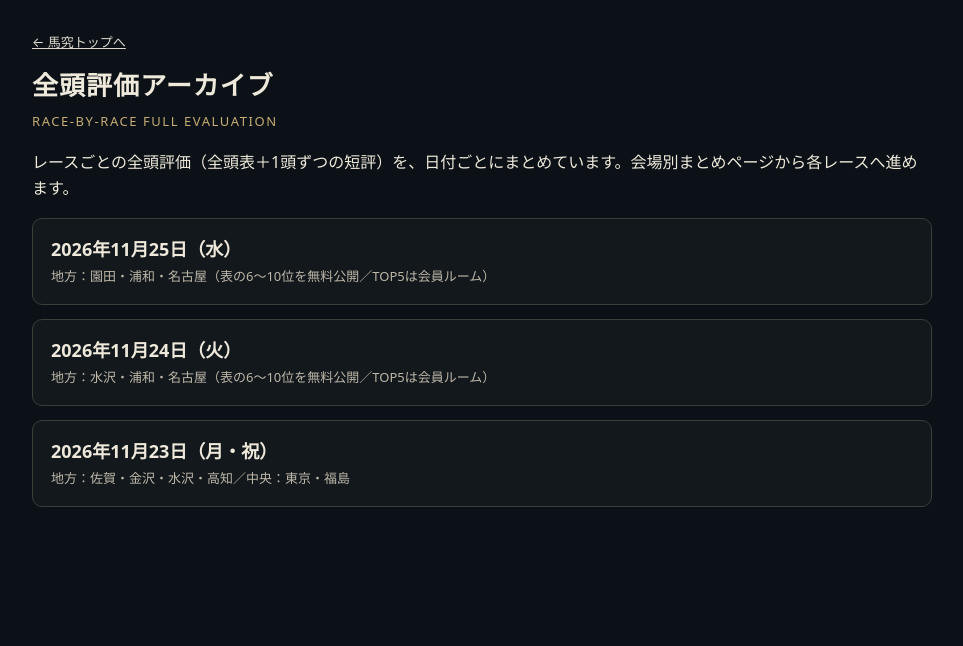
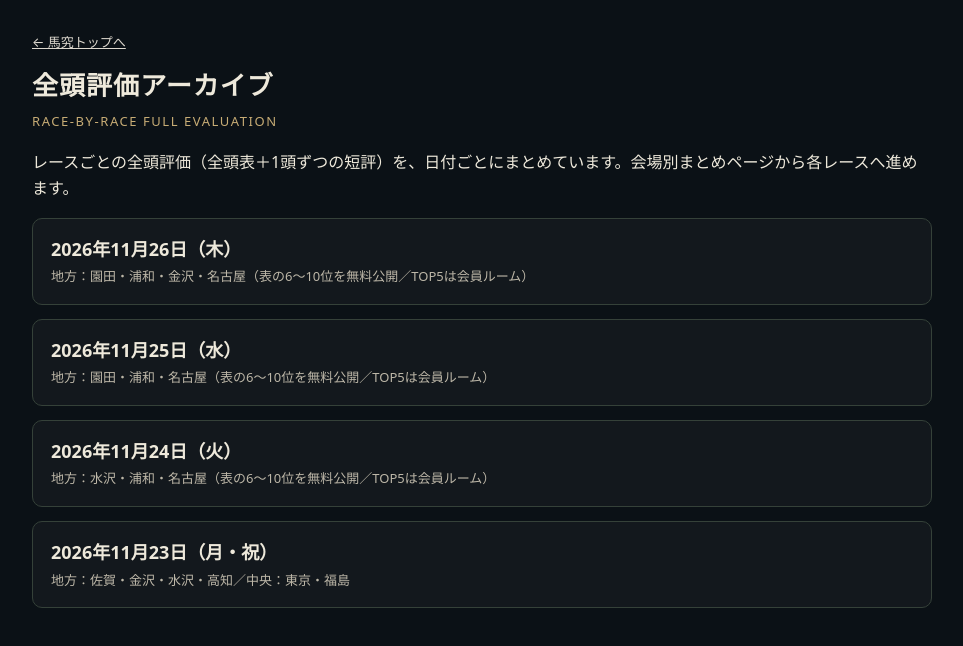
Before and after one commit to keiba-bakyu/keiba-bakyu.github.io, a plain HTML site: page eval/index.html in a window 1280 px wide. Shown: the whole page, without its empty margins (158-1121 px from the left). Drawn offline with Linux system fonts and the light colour scheme.

Commit message:
Update eval/index.html for 2026-11-26

```diff
--- a/eval/index.html
+++ b/eval/index.html
@@ -18,6 +18,7 @@ h1{font-size:26px;letter-spacing:.04em;margin:10px 0 4px}
 <div class="sub">RACE-BY-RACE FULL EVALUATION</div>
 <p>レースごとの全頭評価（全頭表＋1頭ずつの短評）を、日付ごとにまとめています。会場別まとめページから各レースへ進めます。</p>
 
+<a class="day" href="2026-11-26/index.html"><strong>2026年11月26日（木）</strong><span>地方：園田・浦和・金沢・名古屋（表の6〜10位を無料公開／TOP5は会員ルーム）</span></a>
 <a class="day" href="2026-11-25/index.html"><strong>2026年11月25日（水）</strong><span>地方：園田・浦和・名古屋（表の6〜10位を無料公開／TOP5は会員ルーム）</span></a>
 <a class="day" href="2026-11-24/index.html"><strong>2026年11月24日（火）</strong><span>地方：水沢・浦和・名古屋（表の6〜10位を無料公開／TOP5は会員ルーム）</span></a>
 <a class="day" href="2026-11-23/index.html"><strong>2026年11月23日（月・祝）</strong><span>地方：佐賀・金沢・水沢・高知／中央：東京・福島</span></a>
```
